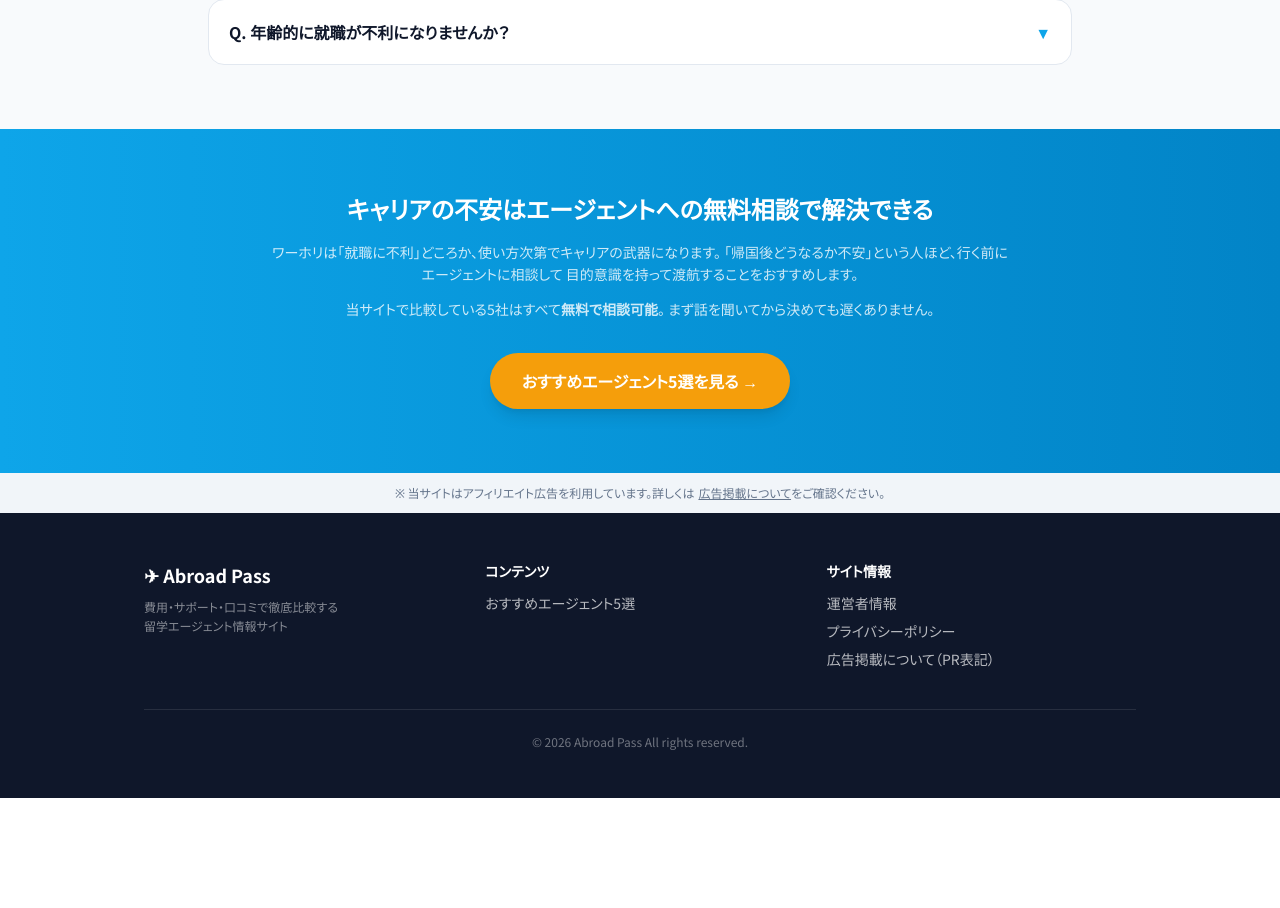
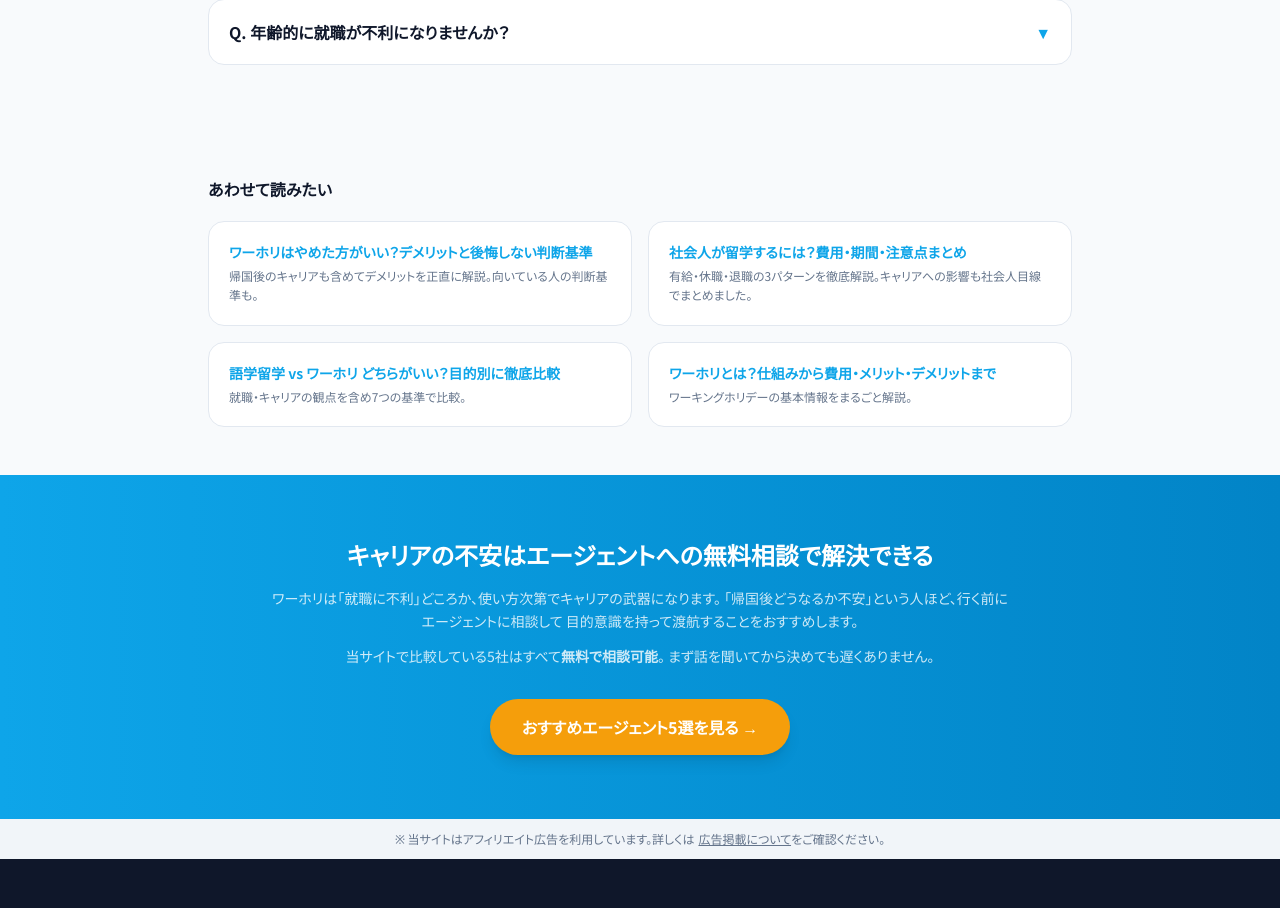
Before and after one commit to takaya0307/abroadpass, a Next.js app: page /career in a window 1280 px wide. Shown: the part 3620-4528 px from the top of the page. Before the commit the page ends 4418 px from the top, so only its background shows below. Built offline with nearby package versions, Linux system fonts and the light colour scheme.

Commit message:
古い5記事に関連記事セクションを追加（新記事へのクロスリンク）

```diff
--- a/src/app/agent-hitsuyou/page.tsx
+++ b/src/app/agent-hitsuyou/page.tsx
@@ -309,6 +309,26 @@ export default function AgentHitsuyouPage() {
         </div>
       </section>
 
+      {/* 関連記事 */}
+      <section className="py-12 bg-soft">
+        <div className="max-w-4xl mx-auto px-4">
+          <p className="font-bold text-foreground mb-5">あわせて読みたい</p>
+          <div className="grid grid-cols-1 sm:grid-cols-2 gap-4">
+            {[
+              { href: "/agent-muryou", title: "留学エージェントはなぜ無料？仕組みをわかりやすく解説", desc: "「無料なのに大丈夫？」という疑問に答えます。収益モデルと注意点を正直に解説。" },
+              { href: "/agent-erabi", title: "留学エージェントの選び方3つのポイント", desc: "失敗しないために確認すべきポイントと目的別おすすめを紹介。" },
+              { href: "/ryugaku-towa", title: "語学留学とは？仕組み・期間・費用を徹底解説", desc: "語学留学の基本をわかりやすくまとめました。" },
+              { href: "/waho-towa", title: "ワーホリとは？仕組みから費用・メリット・デメリットまで", desc: "ワーキングホリデーの基本情報を外務省情報をもとに正確に解説。" },
+            ].map((a) => (
+              <Link key={a.href} href={a.href} className="block bg-white rounded-2xl p-5 hover:shadow-md transition-shadow border border-border hover:border-primary/30">
+                <p className="font-bold text-sm text-primary mb-1">{a.title}</p>
+                <p className="text-xs text-muted leading-relaxed">{a.desc}</p>
+              </Link>
+            ))}
+          </div>
+        </div>
+      </section>
+
       {/* Final CTA */}
       <section className="py-16 bg-gradient-to-r from-primary to-primary-dark text-white text-center">
         <div className="max-w-3xl mx-auto px-4">
--- a/src/app/career/page.tsx
+++ b/src/app/career/page.tsx
@@ -280,6 +280,26 @@ export default function CareerPage() {
         </div>
       </section>
 
+      {/* 関連記事 */}
+      <section className="py-12 bg-soft">
+        <div className="max-w-4xl mx-auto px-4">
+          <p className="font-bold text-foreground mb-5">あわせて読みたい</p>
+          <div className="grid grid-cols-1 sm:grid-cols-2 gap-4">
+            {[
+              { href: "/waho-demerits", title: "ワーホリはやめた方がいい？デメリットと後悔しない判断基準", desc: "帰国後のキャリアも含めてデメリットを正直に解説。向いている人の判断基準も。" },
+              { href: "/shakaijin-ryugaku", title: "社会人が留学するには？費用・期間・注意点まとめ", desc: "有給・休職・退職の3パターンを徹底解説。キャリアへの影響も社会人目線でまとめました。" },
+              { href: "/ryugaku-vs-waho", title: "語学留学 vs ワーホリ どちらがいい？目的別に徹底比較", desc: "就職・キャリアの観点を含め7つの基準で比較。" },
+              { href: "/waho-towa", title: "ワーホリとは？仕組みから費用・メリット・デメリットまで", desc: "ワーキングホリデーの基本情報をまるごと解説。" },
+            ].map((a) => (
+              <Link key={a.href} href={a.href} className="block bg-white rounded-2xl p-5 hover:shadow-md transition-shadow border border-border hover:border-primary/30">
+                <p className="font-bold text-sm text-primary mb-1">{a.title}</p>
+                <p className="text-xs text-muted leading-relaxed">{a.desc}</p>
+              </Link>
+            ))}
+          </div>
+        </div>
+      </section>
+
       {/* Final CTA */}
       <section className="py-12 md:py-16 bg-gradient-to-r from-primary to-primary-dark text-white">
         <div className="max-w-3xl mx-auto px-4 text-center">
--- a/src/app/eigo-zero/page.tsx
+++ b/src/app/eigo-zero/page.tsx
@@ -295,6 +295,26 @@ export default function EigoZeroPage() {
         </div>
       </section>
 
+      {/* 関連記事 */}
+      <section className="py-12 bg-soft">
+        <div className="max-w-4xl mx-auto px-4">
+          <p className="font-bold text-foreground mb-5">あわせて読みたい</p>
+          <div className="grid grid-cols-1 sm:grid-cols-2 gap-4">
+            {[
+              { href: "/ryugaku-philippines", title: "フィリピン語学留学の費用・特徴まとめ【2026年最新】", desc: "英語ゼロからでも集中して学べるフィリピン留学。1ヶ月の費用目安とセブ島の特徴を解説。" },
+              { href: "/ryugaku-towa", title: "語学留学とは？仕組み・期間・費用を徹底解説", desc: "英語力を伸ばすための語学留学について基礎からわかりやすく解説。" },
+              { href: "/ryugaku-vs-waho", title: "語学留学 vs ワーホリ どちらがいい？目的別に徹底比較", desc: "英語力・費用・年齢などの観点で比較。英語ゼロからどちらを選ぶかの判断基準も。" },
+              { href: "/waho-towa", title: "ワーホリとは？仕組みから費用・メリット・デメリットまで", desc: "ワーキングホリデーの基本情報をまるごと解説。" },
+            ].map((a) => (
+              <Link key={a.href} href={a.href} className="block bg-white rounded-2xl p-5 hover:shadow-md transition-shadow border border-border hover:border-primary/30">
+                <p className="font-bold text-sm text-primary mb-1">{a.title}</p>
+                <p className="text-xs text-muted leading-relaxed">{a.desc}</p>
+              </Link>
+            ))}
+          </div>
+        </div>
+      </section>
+
       {/* まとめ・Final CTA */}
       <section className="py-12 md:py-16 bg-gradient-to-r from-primary to-primary-dark text-white">
         <div className="max-w-3xl mx-auto px-4 text-center">
--- a/src/app/waho-cost/page.tsx
+++ b/src/app/waho-cost/page.tsx
@@ -314,6 +314,26 @@ export default function WahoCostPage() {
         </div>
       </section>
 
+      {/* 関連記事 */}
+      <section className="py-12 bg-soft">
+        <div className="max-w-4xl mx-auto px-4">
+          <p className="font-bold text-foreground mb-5">あわせて読みたい</p>
+          <div className="grid grid-cols-1 sm:grid-cols-2 gap-4">
+            {[
+              { href: "/ryugaku-cost", title: "語学留学にかかる費用はいくら？国別まとめ【2026年版】", desc: "フィリピン・カナダ・オーストラリアなど5カ国のトータル費用を比較。節約ポイントも解説。" },
+              { href: "/ryugaku-vs-waho", title: "語学留学 vs ワーホリ どちらがいい？目的別に徹底比較", desc: "費用・英語力・就職など7つの観点で徹底比較。あなたの目的に合った選び方を解説。" },
+              { href: "/waho-country", title: "ワーホリおすすめ国ランキング【英語圏5カ国を比較】", desc: "オーストラリア・カナダ・ニュージーランドなど5カ国を目的別に比較。" },
+              { href: "/waho-towa", title: "ワーホリとは？仕組みから費用・メリット・デメリットまで", desc: "ワーキングホリデーの基本をまるごと解説。協定32カ国・年齢制限も。" },
+            ].map((a) => (
+              <Link key={a.href} href={a.href} className="block bg-white rounded-2xl p-5 hover:shadow-md transition-shadow border border-border hover:border-primary/30">
+                <p className="font-bold text-sm text-primary mb-1">{a.title}</p>
+                <p className="text-xs text-muted leading-relaxed">{a.desc}</p>
+              </Link>
+            ))}
+          </div>
+        </div>
+      </section>
+
       {/* まとめ・Final CTA */}
       <section className="py-12 md:py-16 bg-gradient-to-r from-primary to-primary-dark text-white">
         <div className="max-w-3xl mx-auto px-4 text-center">
--- a/src/app/waho-junbi/page.tsx
+++ b/src/app/waho-junbi/page.tsx
@@ -301,6 +301,26 @@ export default function WahoJunbiPage() {
         </div>
       </section>
 
+      {/* 関連記事 */}
+      <section className="py-12 bg-soft">
+        <div className="max-w-4xl mx-auto px-4">
+          <p className="font-bold text-foreground mb-5">あわせて読みたい</p>
+          <div className="grid grid-cols-1 sm:grid-cols-2 gap-4">
+            {[
+              { href: "/waho-towa", title: "ワーホリとは？仕組みから費用・メリット・デメリットまで", desc: "ワーキングホリデーの基本情報をまるごと解説。協定32カ国・年齢制限も。" },
+              { href: "/waho-cost", title: "ワーホリにかかる費用はいくら？国別まとめ", desc: "オーストラリア・カナダなど5カ国のリアルな費用を公開。節約術も解説。" },
+              { href: "/waho-country", title: "ワーホリおすすめ国ランキング【英語圏5カ国を比較】", desc: "国の選び方に迷ったら。目的別のおすすめ国を徹底比較。" },
+              { href: "/waho-demerits", title: "ワーホリはやめた方がいい？デメリットと後悔しない判断基準", desc: "デメリットを正直に解説。向いている人・向いていない人の判断基準も。" },
+            ].map((a) => (
+              <Link key={a.href} href={a.href} className="block bg-white rounded-2xl p-5 hover:shadow-md transition-shadow border border-border hover:border-primary/30">
+                <p className="font-bold text-sm text-primary mb-1">{a.title}</p>
+                <p className="text-xs text-muted leading-relaxed">{a.desc}</p>
+              </Link>
+            ))}
+          </div>
+        </div>
+      </section>
+
       {/* Final CTA */}
       <section className="py-12 md:py-16 bg-gradient-to-r from-primary to-primary-dark text-white">
         <div className="max-w-3xl mx-auto px-4 text-center">
```
